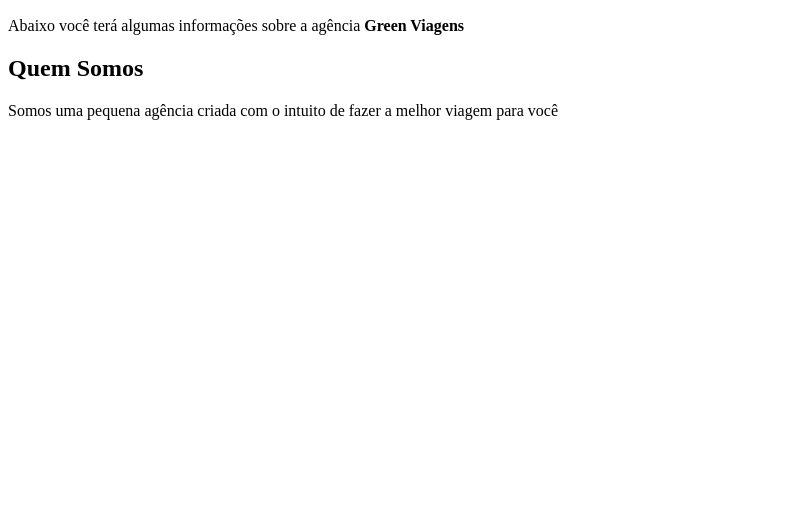
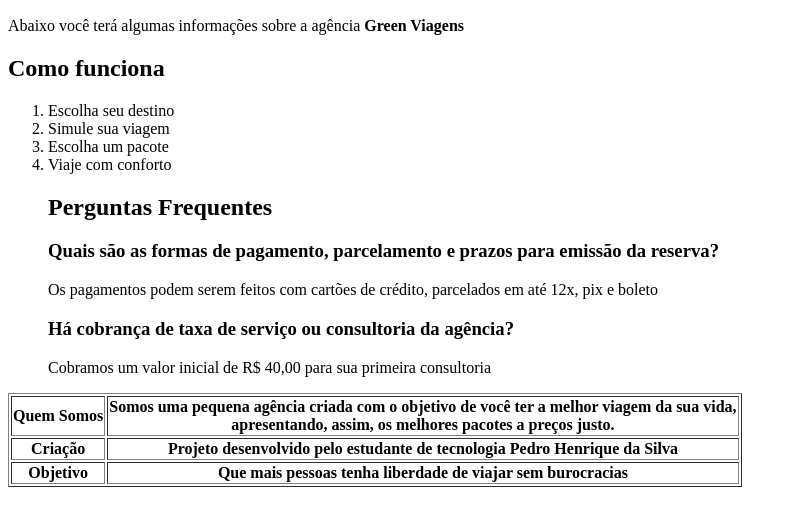
Before and after one commit to pedrograss/green-viagens-projeto-pedrohenrique, a plain HTML site: page sobre.html in a window 1280 px wide. Shown: the part 50-576 px from the top of the page, without its empty margins (0-797 px from the left). Drawn offline with Linux system fonts and the light colour scheme.

Commit message:
continuação da principal em sobre

```diff
--- a/sobre.html
+++ b/sobre.html
@@ -13,8 +13,25 @@
     </header>
     </section>
     <main>
-        <h2>Quem Somos</h2>
-        <p>Somos uma pequena agência criada com o intuito de fazer a melhor viagem para você</p>
+    <table border="1">
+    <thead class="tabela">
+    <tr><th>Quem Somos</th><th>Somos uma pequena agência criada com o objetivo de você ter a melhor viagem da sua vida, <br>
+            apresentando, assim, os melhores pacotes a preços justo.</th></tr>
+    <tr><th>Criação</th><th>Projeto desenvolvido pelo estudante de tecnologia Pedro Henrique da Silva</th></tr>
+    <tr><th>Objetivo</th><th>Que mais pessoas tenha liberdade de viajar sem burocracias</th></tr>
+    </thead>
+    <h2>Como funciona</h2>
+    <ol>
+        <li>Escolha seu destino</li>
+        <li>Simule sua viagem</li>
+        <li>Escolha um pacote</li>
+        <li>Viaje com conforto</li>
+
+    <h2>Perguntas Frequentes</h2>
+    <h3>Quais são as formas de pagamento, parcelamento e prazos para emissão da reserva?</h3>
+    <p>Os pagamentos podem serem feitos com cartões de crédito, parcelados em até 12x, pix e boleto</p>
+    <h3>Há cobrança de taxa de serviço ou consultoria da agência?</h3>
+    <p>Cobramos um valor inicial de R$ 40,00 para sua primeira consultoria</p>
     </main>
 
 </body>
```
